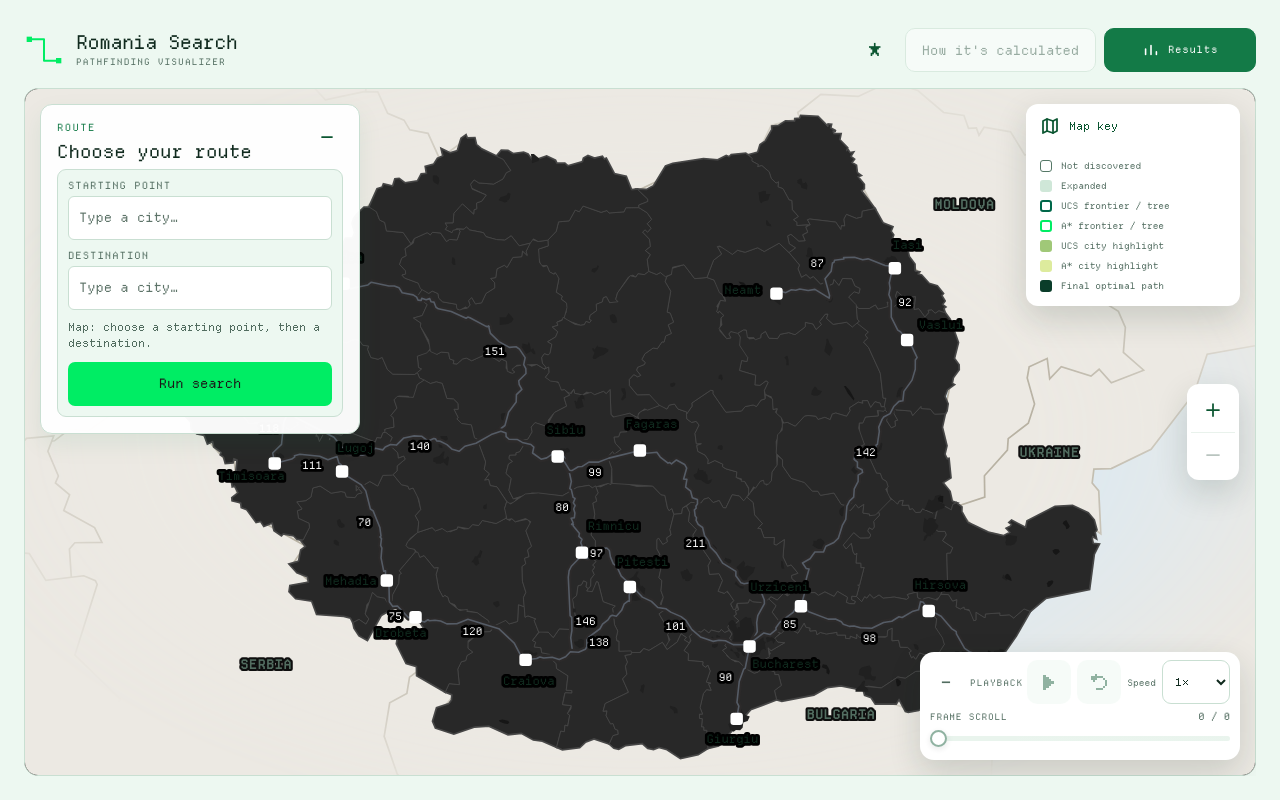
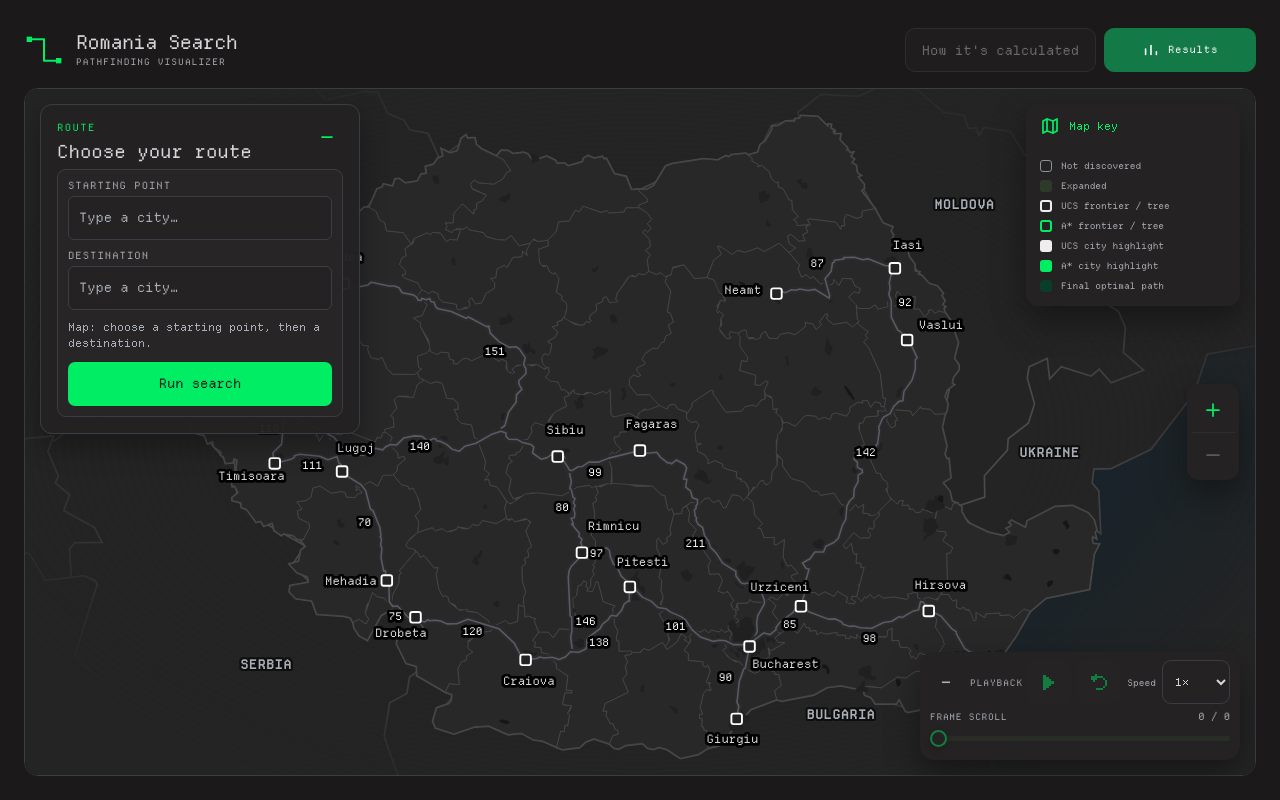
Before and after one commit to Potaeeatsthis/kmitl-romania-map, a Next.js app: page / in a window 1280 px wide. Built offline with nearby package versions, Linux system fonts and the light colour scheme.

Commit message:
FEAT: Refine search and route-planner presentation

```diff
--- a/components/search/RomaniaSearch.module.css
+++ b/components/search/RomaniaSearch.module.css
@@ -1,64 +1,4 @@
 .page {
-  --ink: #102a1e;
-  --muted: #526d60;
-  --green: #137a47;
-  --green-dark: #0b5631;
-  --green-bright: #00ed64;
-  --green-mid: #00684a;
-  --action: #137a47;
-  --action-strong: #0b5631;
-  --green-soft: #cfe7d8;
-  --green-pale: #edf8f1;
-  --line: #c9dfd2;
-  --surface: #ffffff;
-  --canvas: #edf8f1;
-  --map-surface: #f5f8f6;
-  --on-accent: #ffffff;
-  --run-surface: #00ed64;
-  --run-surface-hover: #62c98d;
-  --run-text: #1b1919;
-  --road-casing: #ffffff;
-  --road-center: #aabbb1;
-  --road-label: #466054;
-  --city-stroke: #557867;
-  --label-astar: #ddeb9d;
-  --label-ucs: #a0c878;
-  --label-highlight-text: #000000;
-  --expanded-stroke: #67977a;
-  --active-fill: #83d7a5;
-  --path-fill: #0a3d2a;
-  --county-fill: #e4f0e8;
-  --county-line: #c5dacd;
-  --country-outline: #9ebbaa;
-  --neighbor-fill: #ece9e3;
-  --neighbor-line: #b8b2a3;
-  --sea-fill: #dbe9f2;
-  --panel-surface: rgba(255, 255, 255, 0.97);
-  --input-placeholder: #5e7469;
-  --input-hover: #8db9a0;
-  --focus-shadow: rgba(19, 122, 71, 0.12);
-  --error-border: #f0b7b0;
-  --error-surface: #fff4f2;
-  --error-text: #7a271a;
-  --warning: #a06a1a;
-  --shadow-raised: 0 12px 32px rgba(16, 42, 30, 0.16);
-  --panel-shadow: 0 10px 25px rgba(19, 122, 71, 0.08);
-  --popover-shadow: 0 12px 28px rgba(16, 42, 30, 0.15);
-  --thumb-shadow: 0 2px 6px rgba(16, 42, 30, 0.22);
-
-  width: 100%;
-  height: 100dvh;
-  padding: clamp(12px, 2vw, 24px);
-  display: flex;
-  flex-direction: column;
-  overflow: hidden;
-  color: var(--ink);
-  background: var(--canvas);
-  font-family: var(--font-interface);
-  transition: background-color 180ms ease, color 180ms ease;
-}
-
-:global(html[data-theme="dark"]) .page {
   --ink: #d6d7da;
   --muted: #a9adb5;
   --green: #00ed64;
@@ -74,12 +14,16 @@
   --canvas: #1b1919;
   --map-surface: #1b1919;
   --on-accent: #ffffff;
+  --run-surface: #00ed64;
+  --run-surface-hover: #62c98d;
+  --run-text: #1b1919;
   --road-casing: #2c2a2a;
   --road-center: #555c66;
   --road-label: #a9adb5;
   --city-stroke: #8a919b;
   --label-astar: #00ed64;
   --label-ucs: #eeeeee;
+  --label-highlight-text: #000000;
   --expanded-stroke: #626a74;
   --active-fill: #137a47;
   --path-fill: #0a3d2a;
@@ -101,6 +45,24 @@
   --panel-shadow: 0 12px 28px rgba(0, 0, 0, 0.32);
   --popover-shadow: 0 14px 30px rgba(0, 0, 0, 0.42);
   --thumb-shadow: 0 2px 7px rgba(0, 0, 0, 0.46);
+
+  width: 100%;
+  height: 100dvh;
+  padding: clamp(12px, 2vw, 24px);
+  display: flex;
+  flex-direction: column;
+  overflow: hidden;
+  color: var(--ink);
+  background: var(--canvas);
+  color-scheme: dark;
+  font-family: var(--font-interface);
+}
+
+/* The global selection rule is keyed off the root theme, which the homepage
+   deliberately leaves alone; scope the dark selection to this surface. */
+.page ::selection {
+  color: #1b1919;
+  background: #00ed64;
 }
 
 .header {
@@ -157,38 +119,6 @@
   align-items: center;
   justify-content: flex-end;
   gap: 8px;
-}
-
-.themeToggle {
-  width: 44px;
-  height: 44px;
-  padding: 0;
-  display: grid;
-  place-items: center;
-  flex: 0 0 auto;
-  border: 0;
-  background: transparent;
-  color: var(--green-dark);
-  cursor: pointer;
-  transition: color 150ms ease, transform 150ms ease;
-}
-
-.themeToggle:hover,
-.themeToggle[aria-pressed="true"] {
-  color: var(--green);
-}
-
-.themeToggle:active {
-  transform: scale(0.96);
-}
-
-.themeToggle:focus-visible {
-  outline: 3px solid var(--green-bright);
-  outline-offset: 3px;
-}
-
-.themeGlyph {
-  font: 400 18px / 1 var(--font-interface);
 }
 
 .content {
@@ -276,10 +206,6 @@
 }
 
 @media (prefers-reduced-motion: reduce) {
-  .themeToggle {
-    transition: none;
-  }
-
   .resetButton {
     animation: none;
   }
--- a/components/search/RomaniaSearch.tsx
+++ b/components/search/RomaniaSearch.tsx
@@ -1,6 +1,6 @@
 "use client";
 
-import { useEffect, useState } from "react";
+import { useState } from "react";
 import type { ReactNode } from "react";
 import MapLegend from "./MapLegend";
 import PlaybackControls from "./PlaybackControls";
@@ -9,65 +9,18 @@ import SearchMap from "./SearchMap";
 import { useSearchStore } from "../../stores/useSearchStore";
 import styles from "./RomaniaSearch.module.css";
 
-const THEME_STORAGE_KEY = "romania-search-theme";
-
-type ColorTheme = "light" | "dark";
-
-function isColorTheme(value: string | null | undefined): value is ColorTheme {
-  return value === "light" || value === "dark";
-}
-
-function applyDocumentTheme(theme: ColorTheme, persist: boolean) {
-  document.documentElement.dataset.theme = theme;
-  document.documentElement.style.colorScheme = theme;
-
-  if (!persist) return;
-  try {
-    window.localStorage.setItem(THEME_STORAGE_KEY, theme);
-  } catch {
-    // The visual theme still works when storage is unavailable.
-  }
-}
-
 export default function RomaniaSearch({ headerAction }: { headerAction?: ReactNode }) {
-  const [theme, setTheme] = useState<ColorTheme>("light");
   const [isPlaybackMinimized, setIsPlaybackMinimized] = useState(false);
   const startCity = useSearchStore((state) => state.startCity);
   const destinationCity = useSearchStore((state) => state.destinationCity);
   const reset = useSearchStore((state) => state.reset);
   const showReset = startCity !== null || destinationCity !== null;
 
-  useEffect(() => {
-    let storedTheme: string | null = null;
-    try {
-      storedTheme = window.localStorage.getItem(THEME_STORAGE_KEY);
-    } catch {
-      // Fall back to the document or system preference.
-    }
-
-    const documentTheme = document.documentElement.dataset.theme;
-    const prefersDark = typeof window.matchMedia === "function"
-      && window.matchMedia("(prefers-color-scheme: dark)").matches;
-    const initialTheme = isColorTheme(storedTheme)
-      ? storedTheme
-      : isColorTheme(documentTheme)
-        ? documentTheme
-        : prefersDark
-          ? "dark"
-          : "light";
-
-    setTheme(initialTheme);
-    applyDocumentTheme(initialTheme, false);
-  }, []);
-
-  const handleThemeToggle = () => {
-    const nextTheme = theme === "dark" ? "light" : "dark";
-    setTheme(nextTheme);
-    applyDocumentTheme(nextTheme, true);
-  };
-
   return (
-    <main className={styles.page}>
+    // The homepage is a dark-only surface, scoped to this subtree. It never
+    // reads or writes the document theme, so other routes keep their own
+    // light/dark behavior (see public/theme-boot.js).
+    <main className={styles.page} data-theme="dark">
       <header className={styles.header}>
         <div className={styles.brand}>
           <span className={styles.brandMark} aria-hidden="true">
@@ -96,16 +49,6 @@ export default function RomaniaSearch({ headerAction }: { headerAction?: ReactNo
           </div>
         </div>
         <div className={styles.headerActions}>
-          <button
-            className={styles.themeToggle}
-            type="button"
-            onClick={handleThemeToggle}
-            aria-pressed={theme === "dark"}
-            aria-label={theme === "dark" ? "Switch to light mode" : "Switch to dark mode"}
-            title={theme === "dark" ? "Switch to light mode" : "Switch to dark mode"}
-          >
-            <span className={styles.themeGlyph} aria-hidden="true">★</span>
-          </button>
           {headerAction}
         </div>
       </header>
--- a/components/search/RoutePlanner.module.css
+++ b/components/search/RoutePlanner.module.css
@@ -144,11 +144,10 @@
   scrollbar-width: thin;
 }
 
-.searchResults button {
+.searchResults [role="option"] {
   width: 100%;
   min-height: 44px;
   padding: 9px 10px;
-  border: 0;
   border-radius: 5px;
   background: transparent;
   color: var(--ink);
@@ -157,15 +156,10 @@
   cursor: pointer;
 }
 
-.searchResults button:hover,
+.searchResults [role="option"]:hover,
 .searchResults .activeOption {
   background: var(--green-pale);
   color: var(--green-dark);
-}
-
-.searchResults button:focus-visible {
-  outline: 2px solid var(--green-bright);
-  outline-offset: -2px;
 }
 
 .noResults {
--- a/components/search/RoutePlanner.tsx
+++ b/components/search/RoutePlanner.tsx
@@ -149,10 +149,8 @@ function CitySearch({
           setIsOpen(true);
         }}
         onBlur={() => {
-          window.setTimeout(() => {
-            setIsOpen(false);
-            setQuery(selectedCity !== null ? romaniaGraph.cities[selectedCity]?.name ?? "" : "");
-          }, 100);
+          setIsOpen(false);
+          setQuery(selected?.name ?? "");
         }}
         onChange={(event) => {
           setQuery(event.target.value);
@@ -164,10 +162,9 @@ function CitySearch({
       {listboxOpen && (
         <div className={styles.searchResults} id={listId} role="listbox">
           {matches.map((city, index) => (
-            <button
+            <div
               key={city.id}
               id={`${listId}-${city.id}`}
-              type="button"
               role="option"
               aria-selected={city.id === selectedCity}
               className={index === activeIndex ? styles.activeOption : undefined}
@@ -175,7 +172,7 @@ function CitySearch({
               onClick={() => choose(city.id)}
             >
               {city.name}
-            </button>
+            </div>
           ))}
         </div>
       )}
```
Also changed, not shown: 1 other file (tests, documents, lock files or other folders).
